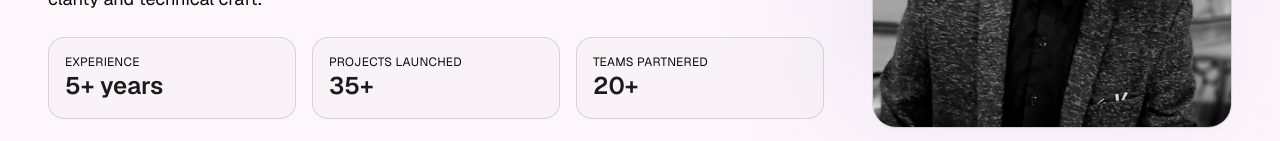
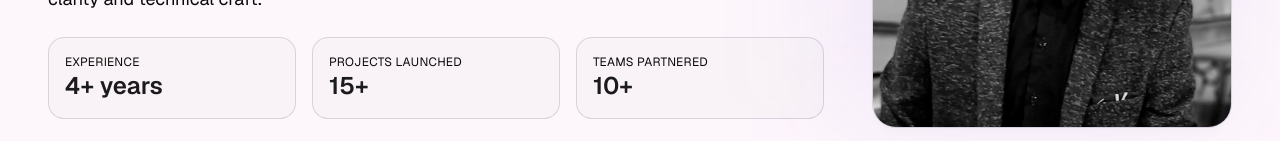
Before and after one commit to ahmad007125/ahmad-fareed-portfolio, a Next.js app: page /about in a window 1280 px wide. Shown: the part 487-628 px from the top of the page. Built offline with nearby package versions, Linux system fonts and the light colour scheme.

Commit message:
new minor changes

```diff
--- a/app/about/page.tsx
+++ b/app/about/page.tsx
@@ -69,15 +69,15 @@ export default function AboutPage() {
             <div className="grid gap-4 sm:grid-cols-3">
               <div className="rounded-2xl border border-border/70 bg-card/50 p-4">
                 <p className="text-xs uppercase tracking-wide text-muted-foreground">Experience</p>
-                <p className="text-2xl font-semibold text-foreground">5+ years</p>
+                <p className="text-2xl font-semibold text-foreground">4+ years</p>
               </div>
               <div className="rounded-2xl border border-border/70 bg-card/50 p-4">
                 <p className="text-xs uppercase tracking-wide text-muted-foreground">Projects launched</p>
-                <p className="text-2xl font-semibold text-foreground">35+</p>
+                <p className="text-2xl font-semibold text-foreground">15+</p>
               </div>
               <div className="rounded-2xl border border-border/70 bg-card/50 p-4">
                 <p className="text-xs uppercase tracking-wide text-muted-foreground">Teams partnered</p>
-                <p className="text-2xl font-semibold text-foreground">20+</p>
+                <p className="text-2xl font-semibold text-foreground">10+</p>
               </div>
             </div>
             <div className="flex flex-wrap gap-3">
@@ -104,7 +104,7 @@ export default function AboutPage() {
         </section>
 
         <section className="grid gap-10 md:grid-cols-2 md:gap-12">
-          <div className="space-y-4">
+          <div className="space-y-4 h-max sticky top-[100px]">
             <h2 className="text-2xl font-semibold text-foreground md:text-3xl">Experience snapshot</h2>
             <p className="text-sm text-muted-foreground md:text-base">
               I&apos;ve led and contributed to cross-functional teams across multiple industries. Here are a few of the roles that shaped how I work today.
@@ -130,7 +130,7 @@ export default function AboutPage() {
         </section>
 
         <section className="grid gap-12 md:grid-cols-2 md:items-start">
-          <div className="space-y-4">
+          <div className="space-y-4 h-max sticky top-[100px]">
             <h2 className="text-2xl font-semibold text-foreground md:text-3xl">How I partner with teams</h2>
             <p className="text-sm text-muted-foreground md:text-base">
               Success is a shared outcome. I embed with your team, help facilitate alignment,
--- a/app/portfolio/page.tsx
+++ b/app/portfolio/page.tsx
@@ -13,7 +13,7 @@ export default function PortfolioPage() {
       <main className="container mx-auto flex flex-col gap-16 lg:px-12 sm:px-8 px-4 py-16 md:gap-20 md:py-20 lg:py-24">
         <section className="flex flex-col gap-4 text-center">
           <p className="text-sm font-medium uppercase tracking-[0.1em] text-primary/80">Portfolio</p>
-          <h1 className="text-3xl font-semibold text-foreground md:text-4xl lg:text-5xl">
+          <h1 className="text-3xl font-semibold text-foreground md:text-4xl lg:text-5xl max-w-4xl mx-auto">
             A selection of product work across SaaS, ecommerce, and growth.
           </h1>
           <p className="mx-auto max-w-2xl text-sm text-muted-foreground md:text-base">
--- a/app/skills/page.tsx
+++ b/app/skills/page.tsx
@@ -23,7 +23,7 @@ export default function SkillsPage() {
           <p className="text-sm font-medium uppercase tracking-[0.1em] text-primary/80">
             Capabilities
           </p>
-          <h1 className="text-3xl font-semibold text-foreground md:text-4xl lg:text-5xl">
+          <h1 className="text-3xl font-semibold text-foreground md:text-4xl lg:text-5xl max-w-4xl mx-auto">
             A multidisciplinary toolkit for product teams
           </h1>
           <p className="mx-auto max-w-2xl text-sm text-muted-foreground md:text-base">
```
